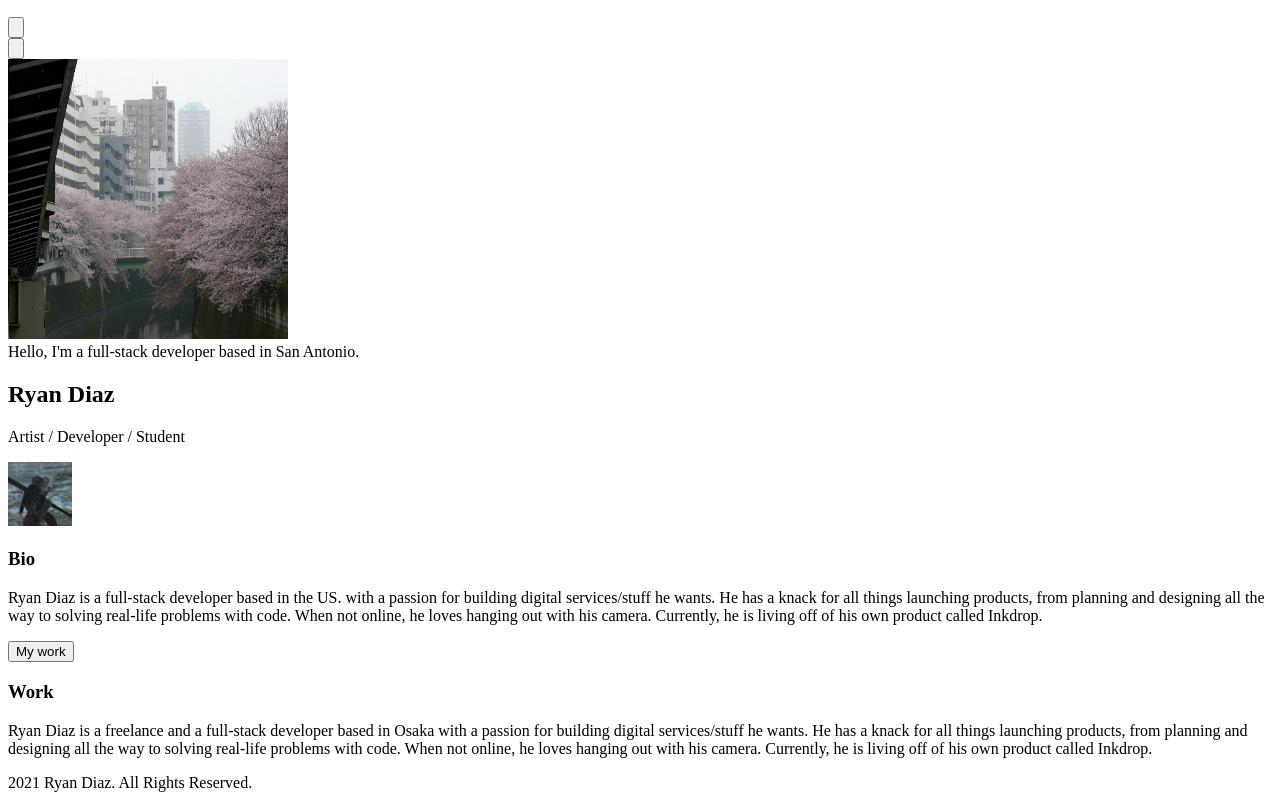
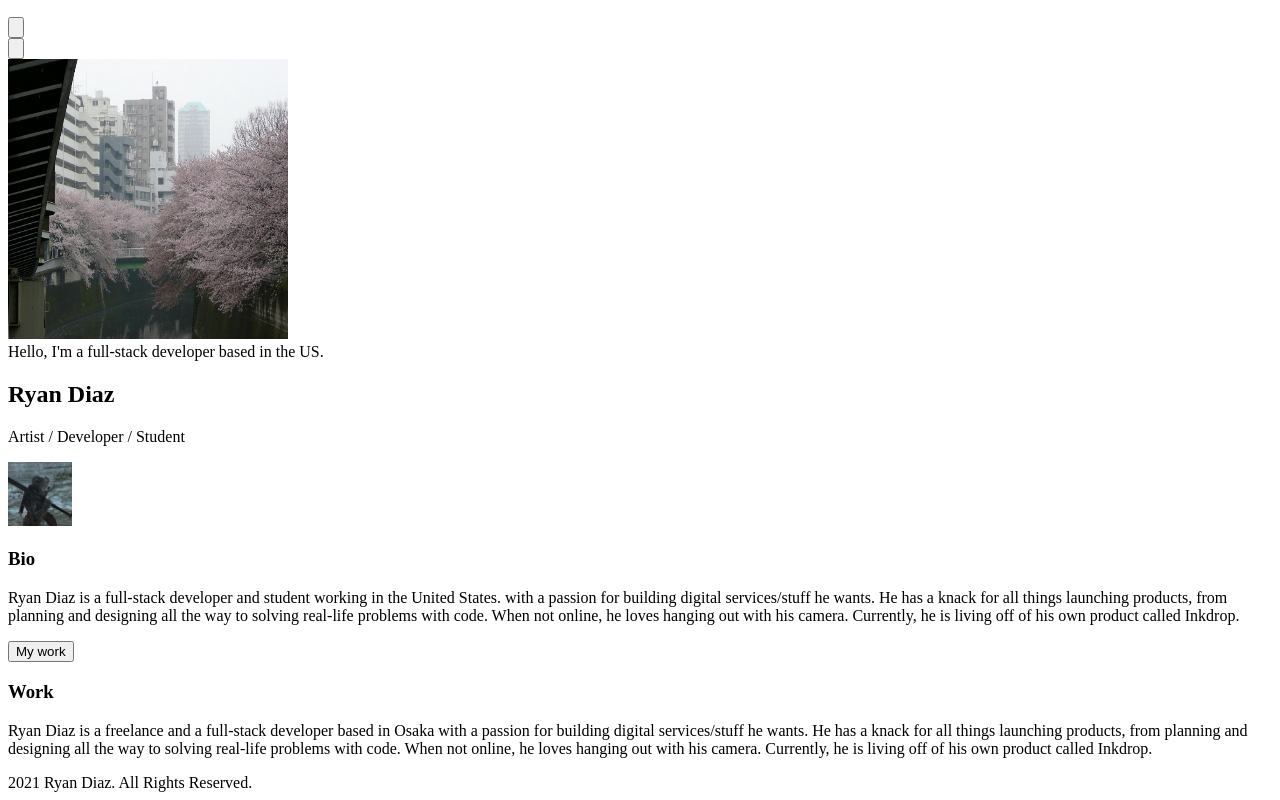
Before and after one commit to chronoshivt/next-portfolio, a Next.js app: page / in a window 1280 px wide. Shown: the part 1348-2148 px from the top of the page. Built offline with nearby package versions, Linux system fonts and the light colour scheme.

Commit message:
changed font

```diff
--- a/components/Layout.js
+++ b/components/Layout.js
@@ -6,7 +6,7 @@ import Head from 'next/head'
 const Layout = ({children}) => {
 
         return (
-            <div className="flex flex-col items-center justify-center min-h-screen py-2 pt-12 bg-bg overflow-hidden">
+            <div className="flex flex-col font-mono items-center justify-center min-h-screen py-2 pt-12 bg-bg overflow-hidden">
                 <main className="flex flex-col items-center justify-center w-full p-4 pt-12 flex-1 text-center sm:w-4/5 md:w-3/5 lg:w-2/5 xl:2/5">
                 <Head>
                     <title>Portfolio | RFD</title>
--- a/pages/index.js
+++ b/pages/index.js
@@ -24,7 +24,7 @@ export default function Home() {
         <article>
           <div className="px-4 text-white pb-4">
             <div className="box-content rounded-lg bg-gray text-white border-green h-auto w-auto p-4 mx-6 mb-6 border-4">
-              Hello, I'm a full-stack developer based in San Antonio.
+              Hello, I'm a full-stack developer based in the US.
             </div>
 
             <div className="text-white">
@@ -41,7 +41,7 @@ export default function Home() {
             <div className="">
               <h3 className="text-2xl text-left underline my-2">Bio</h3>
               <p className="text-justify">
-                Ryan Diaz is a full-stack developer based in the US. with a passion for building
+                Ryan Diaz is a full-stack developer and student working in the United States. with a passion for building
                 digital services/stuff he wants. He has a knack for all things launching products, from planning
                 and designing all the way to solving real-life problems with code. When not online, he loves hanging
                 out with his camera. Currently, he is living off of his own product called Inkdrop.
```
